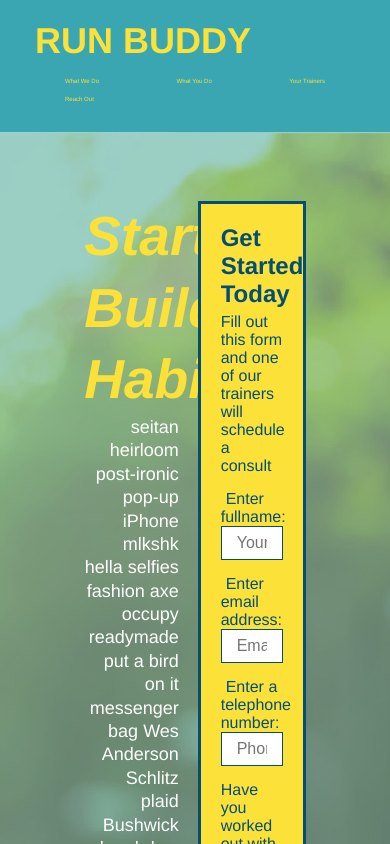
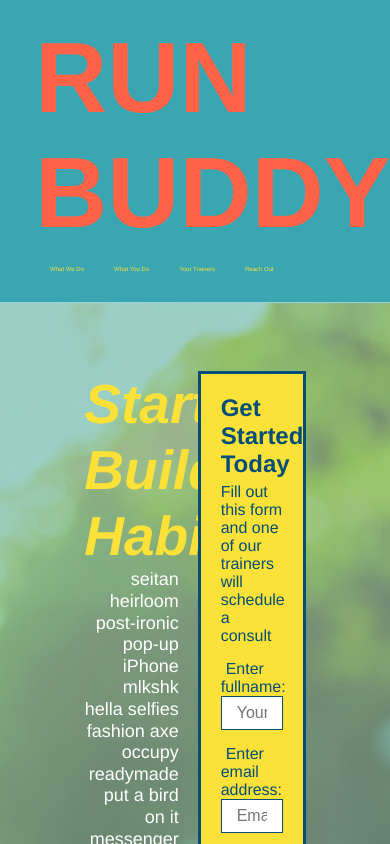
Before and after one commit to KashCodes/run-buddy, a plain HTML site: page index.html in a window 390 px wide. Shown: the top 844 px of the page. Drawn offline with Linux system fonts and the light colour scheme.

Commit message:
started media query in CSS

```diff
--- a/assets/css/style.css
+++ b/assets/css/style.css
@@ -16,7 +16,7 @@ header {
   background-color: #39a6b2;
   display: flex;
   justify-content: space-between;
-  Flex-wrap: wrap;
+  flex-wrap: wrap;
 }
 
 header h1 {
@@ -44,7 +44,7 @@ header nav ul {
 }
 
 header nav ul li a {
-  margin: 0 30px;
+  padding: 10px 15px;
   font-weight: lighter;
   font-size: 1.55vw;
 }
@@ -85,6 +85,7 @@ section {
   display: flex;
   justify-content: center;
   flex-wrap: wrap;
+  align-items: flex-start;
 }
 
 .hero-cta {
@@ -92,8 +93,8 @@ section {
   text-align: right;
   margin: 3.5%;
   color: #fff;
-  font-size:18px;
-  line-height: 1.3;
+  font-size: 18px;
+  line-height: 1.2;
 }
 
 .hero-cta h2 {
@@ -142,7 +143,6 @@ section {
   font-size: 16px;
 }
 
-
 .intro p {
   line-height: 1.7;
   color: #39a6b2;
@@ -152,12 +152,14 @@ section {
   text-align: center;
 }
 
+/* steps style */
+
 .steps {
   background: #fce138;
 }
 
 .section-title {
-  font-size: 55px;
+  font-size: 48px;
   color: #024e76;
   border-bottom: 3px solid;
   padding-bottom: 20px;
@@ -169,8 +171,6 @@ section {
 .primary-border {
   border-color: #39a6b2;
 }
-
-
 
 .steps h3 {
   color: #024e76;
@@ -219,6 +219,8 @@ section {
 .step-text {
   flex: 12;
 }
+
+/* Trainer Style */
 
 .trainers {
   width: 100%;
@@ -308,9 +310,9 @@ section {
 }
 
 .contact-info {
-display: flex;
-justify-content: space-between;
-flex-wrap: wrap;
+  display: flex;
+  justify-content: space-between;
+  flex-wrap: wrap;
 }
 
 .contact-info > * {
@@ -318,7 +320,8 @@ flex-wrap: wrap;
   margin: 15px;
 }
 
-.contact-form input, .contact-form textarea {
+.contact-form input,
+.contact-form textarea {
   border: 1px solid #024e76;
   display: block;
   padding: 7px 15px;
@@ -333,7 +336,7 @@ flex-wrap: wrap;
   width: 100%;
   border: none;
   background: #fce138;
-  color:#024e76;
+  color: #024e76;
   text-align: center;
   padding: 15px 0;
   font-size: 16px;
@@ -341,7 +344,31 @@ flex-wrap: wrap;
 
 /* REACH OUT STYLES END */
 
-
 .flex-row {
   display: flex;
 }
+
+
+/* MEDIA QUERY FOR SMALLER DESKTOP SCREENS AND SMALLER */
+@media screen and (max-width: 980px) {
+  header h1 a {
+    /* this will be applied on any screen smaller than 980px */
+    color: tomato;
+  }
+}
+
+/* MEDIA QUERY FOR TABLETS AND SMALLER */
+@media screen and (max-width: 768px) {
+  header h1 {
+    /* this will be applied on any screen between 768px and 575px */
+    font-size: 80px;
+  }
+}
+
+/* MEDIA QUERY FOR MOBILE PHONES AND SMALLER */
+@media screen and (max-width: 575px) {
+  header h1 {
+    /* this will be applied on any screen smaller than 575px */
+    font-size: 100px;
+  }
+}
--- a/index.html
+++ b/index.html
@@ -3,6 +3,7 @@
   <head>
     <link rel="stylesheet" href="./assets/css/style.css" />
     <meta charset="UTF-8" />
+    <meta name="viewport" content="width=device-width, initial-scale=1.0" />
     <title>Run Buddy</title>
   </head>
   <body>
@@ -37,7 +38,14 @@
       <div class="hero-cta">
         <h2>Start Building Habits.</h2>
         <p>
-          seitan heirloom post-ironic pop-up iPhone mlkshk hella selfies fashion axe occupy readymade put a bird on it messenger bag Wes Anderson Schlitz plaid Bushwick church-key lo-fi skateboard slow-carb hashtag trust fund Williamsburg biodiesel fixie farm-to-table 8-bit banjo XOXO Banksy chillwave bicycle rights retro cliche tattooed bespoke irony mumblecore Shoreditch deep v polaroid McSweeney's bitters cray gentrify tofu Marfa you probably haven't heard of them yr banh mi asymmetrical art party selvage letterpress High Life.
+          seitan heirloom post-ironic pop-up iPhone mlkshk hella selfies fashion
+          axe occupy readymade put a bird on it messenger bag Wes Anderson
+          Schlitz plaid Bushwick church-key lo-fi skateboard slow-carb hashtag
+          trust fund Williamsburg biodiesel fixie farm-to-table 8-bit banjo XOXO
+          Banksy chillwave bicycle rights retro cliche tattooed bespoke irony
+          mumblecore Shoreditch deep v polaroid McSweeney's bitters cray
+          gentrify tofu Marfa you probably haven't heard of them yr banh mi
+          asymmetrical art party selvage letterpress High Life.
         </p>
       </div>
       <div class="hero-form">
@@ -93,10 +101,7 @@
     <!-- "what we do" section -->
     <section id="what-we-do" class="intro">
       <div class="flex-row">
-        <h2 class="section-title primary-border">
-            What We Do
-
-        </h2>
+        <h2 class="section-title primary-border">What We Do</h2>
       </div>
       <div class="flex-row">
         <p>
@@ -113,9 +118,7 @@
     <!-- "what you do" section -->
     <section ID="what-you-do" class="steps">
       <div class="flex-row">
-        <h2 class="section-title secondary-border">
-          What You Do
-        </h2>
+        <h2 class="section-title secondary-border">What You Do</h2>
       </div>
       <div class="step">
         <h3>Step 1:</h3>
@@ -177,9 +180,7 @@
 
     <section id="your-trainers">
       <div class="flex-row">
-          <h2 class="section-title primary-border">
-            Meet Your Trainers
-          </h2>
+        <h2 class="section-title primary-border">Meet Your Trainers</h2>
       </div>
       <!--- first trainer bio -->
       <div class="trainers">
@@ -194,8 +195,9 @@
             <p>
               Lorem ipsum dolor sit, amet consectetur adipisicing elit. Quaerat
               eveniet laboriosam voluptate, rem consequuntur similique beatae
-              quibusdam reiciendis harum laborum voluptatum dolores necessitatibus
-              maiores corrupti accusantium atque esse, nostrum ab?
+              quibusdam reiciendis harum laborum voluptatum dolores
+              necessitatibus maiores corrupti accusantium atque esse, nostrum
+              ab?
             </p>
           </div>
         </article>
@@ -239,16 +241,12 @@
       </div>
     </section>
 
-
     <!-- "reach out" section -->
     <section id="reach-out" class="contact">
       <div class="flex-row">
-        <h2 class="section-title secondary-border">
-          Reach Out
-        </h2>
+        <h2 class="section-title secondary-border">Reach Out</h2>
       </div>
       <div class="contact-info">
-
         <div>
           <h3>Run buddy</h3>
           <p>
```
Also changed, not shown: privacy-policy.html (+1 -0 lines). Lines whose indentation alone changed are shown as unchanged.
